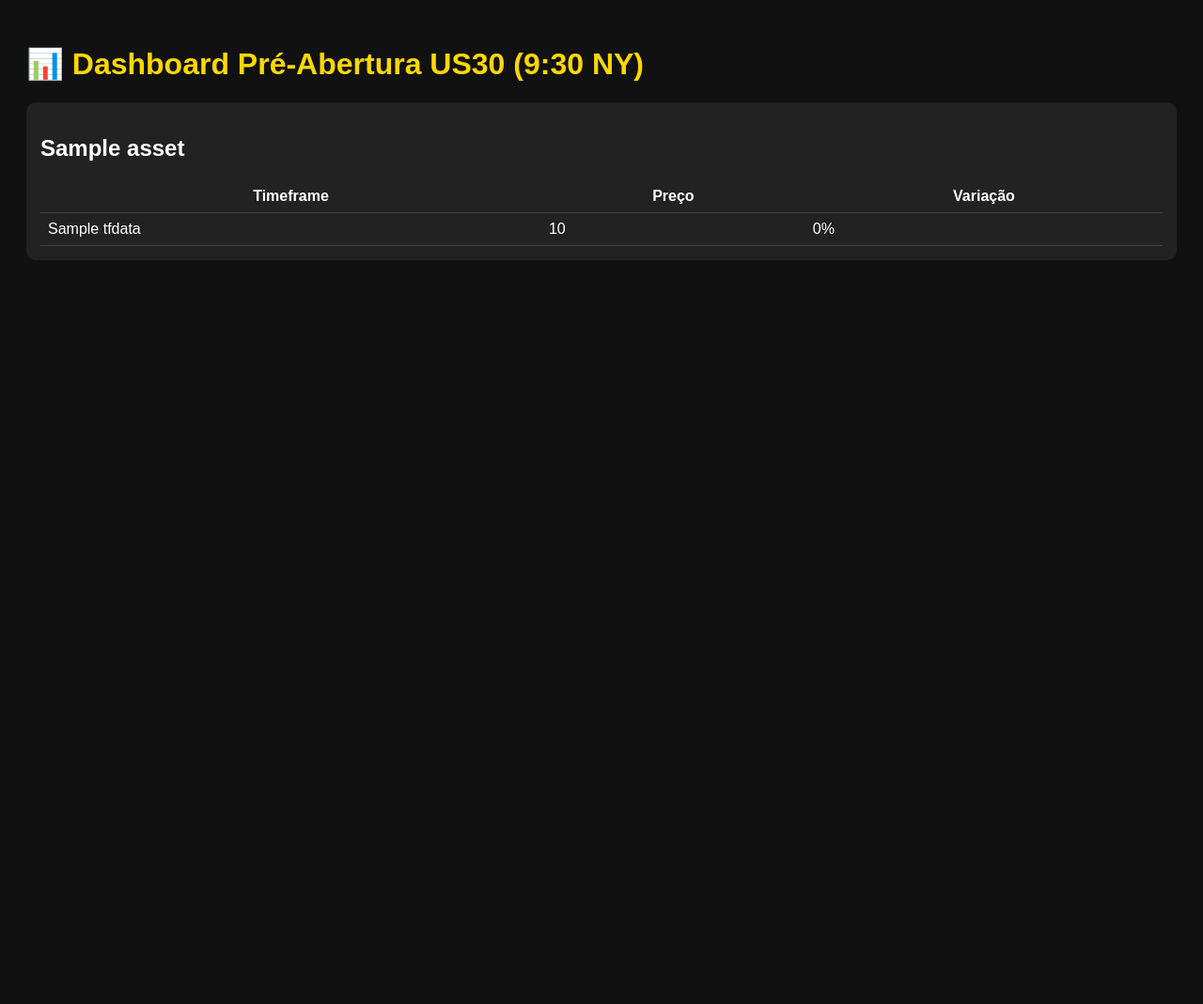
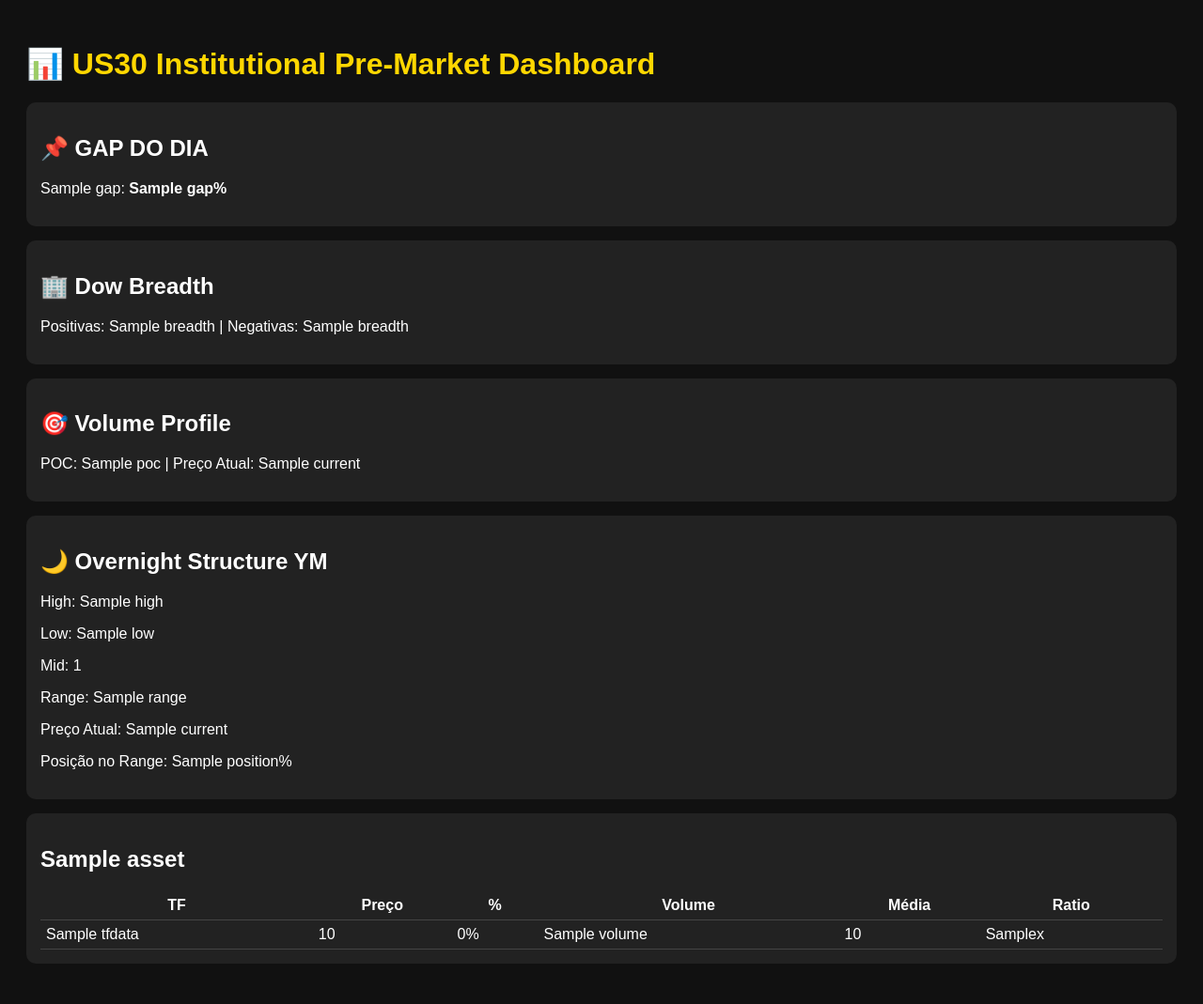
Before and after one commit to hermesjr321/Painel_Open_Market_US30, a Flask app: template templates/index.html in a window 1280 px wide. Shown: the whole page at 94% size. Before the commit the page ends 277 px from the top, so only its background shows below. Run offline with Flask 3, Linux system fonts and the light colour scheme; the template is opened without the code that fills it: most values are stand-ins (such as "Sample title", 1, 10 or a date in 2020).

Commit message:
Update index.html

```diff
--- a/templates/index.html
+++ b/templates/index.html
@@ -1,58 +1,57 @@
 <!DOCTYPE html>
 <html>
 <head>
-    <title>US30 Dashboard Pré-Market</title>
+  <title>US30 Pré-Market Dashboard</title>
   <style>
-        body {
-            font-family: Arial;
-            background: #111;
-            color: white;
-            padding: 20px;
-        }
-
-        h1 {
-            color: gold;
-        }
-
-        .card {
-            background: #222;
-            padding: 15px;
-            margin: 15px 0;
-            border-radius: 10px;
-        }
-
-        table {
-            width: 100%;
-            border-collapse: collapse;
-        }
-
-        td, th {
-            padding: 8px;
-            border-bottom: 1px solid #444;
-        }
-
-        .green { color: lime; }
-        .red { color: red; }
+    body { background:#111; color:white; font-family:Arial; padding:20px; }
+    h1 { color:gold; }
+    .card { background:#222; padding:15px; margin:15px 0; border-radius:10px; }
+    table { width:100%; border-collapse:collapse; }
+    td,th { padding:6px; border-bottom:1px solid #444; }
+    .green { color:lime; }
+    .red { color:red; }
   </style>
 </head>
-
 <body>
 
-<h1>📊 Dashboard Pré-Abertura US30 (9:30 NY)</h1>
-
-{% for asset, tfdata in data.items() %}
+<h1>📊 US30 Institutional Pre-Market Dashboard</h1>
 
 <div class="card">
+  <h2>📌 GAP DO DIA</h2>
+  {% for k,v in gaps.items() %}
+    <p>{{ k }}: <b>{{ v }}%</b></p>
+  {% endfor %}
+</div>
+
+<div class="card">
+  <h2>🏢 Dow Breadth</h2>
+  <p>Positivas: {{ breadth[0] }} | Negativas: {{ breadth[1] }}</p>
+</div>
+
+<div class="card">
+  <h2>🎯 Volume Profile</h2>
+  <p>POC: {{ poc }} | Preço Atual: {{ current }}</p>
+</div>
+
+<div class="card">
+  <h2>🌙 Overnight Structure YM</h2>
+  <p>High: {{ overnight.high }}</p>
+  <p>Low: {{ overnight.low }}</p>
+  <p>Mid: {{ overnight.mid }}</p>
+  <p>Range: {{ overnight.range }}</p>
+  <p>Preço Atual: {{ overnight.current }}</p>
+  <p>Posição no Range: {{ overnight.position }}%</p>
+</div>
+
+{% for asset,tfdata in assets.items() %}
+<div class="card">
   <h2>{{ asset }}</h2>
-
   <table>
     <tr>
-            <th>Timeframe</th>
-            <th>Preço</th>
-            <th>Variação</th>
+      <th>TF</th><th>Preço</th><th>%</th><th>Volume</th><th>Média</th><th>Ratio</th>
     </tr>
 
-        {% for tf, info in tfdata.items() %}
+    {% for tf,info in tfdata.items() %}
     <tr>
       <td>{{ tf }}</td>
       <td>{{ info.price }}</td>
@@ -64,11 +63,14 @@
       {% else %}
         <td>0%</td>
       {% endif %}
+
+      <td>{{ info.volume }}</td>
+      <td>{{ info.avg_volume }}</td>
+      <td>{{ info.vol_ratio }}x</td>
     </tr>
     {% endfor %}
   </table>
 </div>
-
 {% endfor %}
 
 </body>
```
Lines whose indentation alone changed are shown as unchanged.
